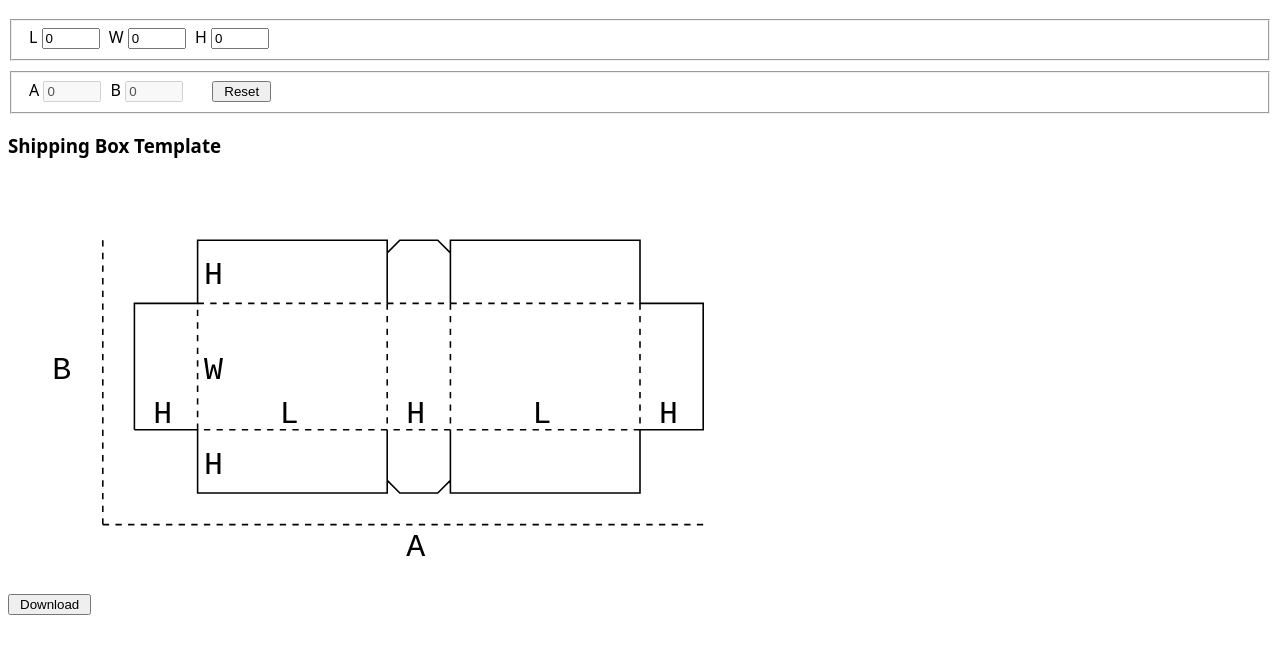
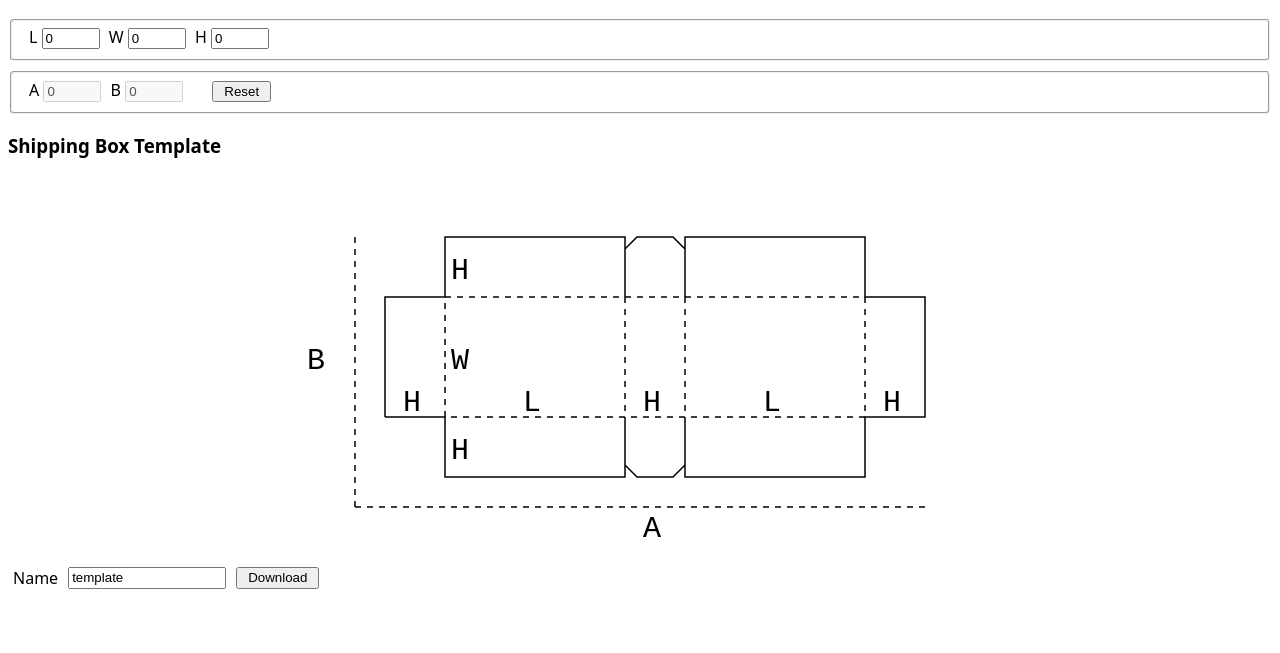
Before and after one commit to matejkubinec/box-maker, a plain HTML site: page index.html in a window 1280 px wide. Shown: the part 67-720 px from the top of the page. Drawn offline with Linux system fonts and the light colour scheme.

Commit message:
feat: adjust styling & template naming

```diff
--- a/index.html
+++ b/index.html
@@ -18,6 +18,7 @@
 
       fieldset {
         margin-bottom: 10px;
+        border-radius: 4px;
       }
 
       label {
@@ -34,6 +35,27 @@
 
       button {
         padding: 1px 10px;
+      }
+
+      svg {
+        width: 750px;
+      }
+
+      .box-maker-template {
+        flex: 1;
+        display: flex;
+        align-items: center;
+        justify-content: center;
+      }
+
+      .download-form {
+        display: flex;
+        flex-direction: row;
+        gap: 10px;
+      }
+
+      .download-form input {
+        width: 150px;
       }
     </style>
   </head>
@@ -57,7 +79,8 @@
       </fieldset>
     </form>
     <h3>Shipping Box Template</h3>
-    <svg viewBox="-10 30 200 65">
+    <div class="box-maker-template">
+      <svg viewBox="-10 30 125 65">
         <style>
           rect {
             fill: transparent;
@@ -122,8 +145,12 @@
         />
         <text id="text-a" x="53" y="90" font-size="5" textLength="5.5">A</text>
 
-      <text id="text-l-1" x="33" y="69" font-size="5" textLength="5.5">L</text>
-      <text id="text-l-2" x="73" y="69" font-size="5" textLength="5.5">L</text>
+        <text id="text-l-1" x="33" y="69" font-size="5" textLength="5.5">
+          L
+        </text>
+        <text id="text-l-2" x="73" y="69" font-size="5" textLength="5.5">
+          L
+        </text>
 
         <text
           id="text-h-1"
@@ -135,17 +162,33 @@
         >
           H
         </text>
-      <text id="text-h-2" x="93" y="69" font-size="5" textLength="5.5">H</text>
-      <text id="text-h-3" x="21" y="47" font-size="5" textLength="5.5">H</text>
-      <text id="text-h-4" x="21" y="77" font-size="5" textLength="5.5">H</text>
-      <text id="text-h-5" x="53" y="69" font-size="5" textLength="5.5">H</text>
+        <text id="text-h-2" x="93" y="69" font-size="5" textLength="5.5">
+          H
+        </text>
+        <text id="text-h-3" x="21" y="47" font-size="5" textLength="5.5">
+          H
+        </text>
+        <text id="text-h-4" x="21" y="77" font-size="5" textLength="5.5">
+          H
+        </text>
+        <text id="text-h-5" x="53" y="69" font-size="5" textLength="5.5">
+          H
+        </text>
 
-      <text id="text-w-1" x="21" y="62" font-size="5" textLength="5.5">W</text>
+        <text id="text-w-1" x="21" y="62" font-size="5" textLength="5.5">
+          W
+        </text>
       </svg>
+    </div>
+    <form class="download-form">
+      <label for="imageName">Name</label>
+      <input type="text" name="imageName" id="imageName" value="template" />
       <button id="download">Download</button>
+    </form>
     <script>
       const form = document.getElementById("form"),
         download = document.getElementById("download"),
+        imageName = document.getElementById("imageName"),
         svg = document.querySelector("svg"),
         l = document.getElementById("l"),
         w = document.getElementById("w"),
@@ -199,8 +242,9 @@
 
       const triggerDownload = (imgURI, fileName) => {
         const a = document.createElement("a");
+        const name = imageName.value || "template";
 
-        a.setAttribute("download", "image.svg");
+        a.setAttribute("download", `${name}.svg`);
         a.setAttribute("href", imgURI);
         a.setAttribute("target", "_blank");
 
```
Lines whose indentation alone changed are shown as unchanged.
